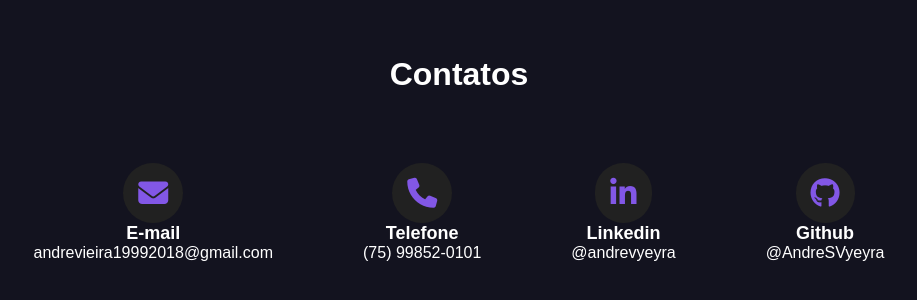
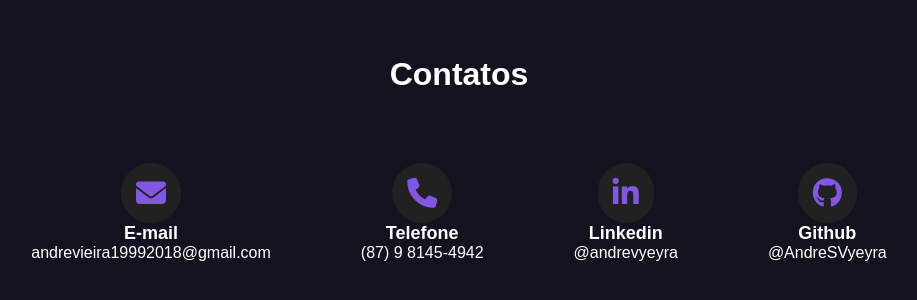
Before and after one commit to AndreSVyeyra/portifolio_, a website: page index.html in a window 1280 px wide. Shown: the part 2585-2885 px from the top of the page, without its empty margins (181-1098 px from the left). Drawn offline with nearby package versions, Linux system fonts and the light colour scheme.

Commit message:
Update index.html

```diff
--- a/index.html
+++ b/index.html
@@ -142,7 +142,7 @@
             >
               <i class="contact_card_phone_icon fa-solid fa-phone"></i>
               <h3>Telefone</h3>
-              <p>(75) 99852-0101</p>
+              <p>(87) 9 8145-4942</p>
             </a>
           </div>
 
```
